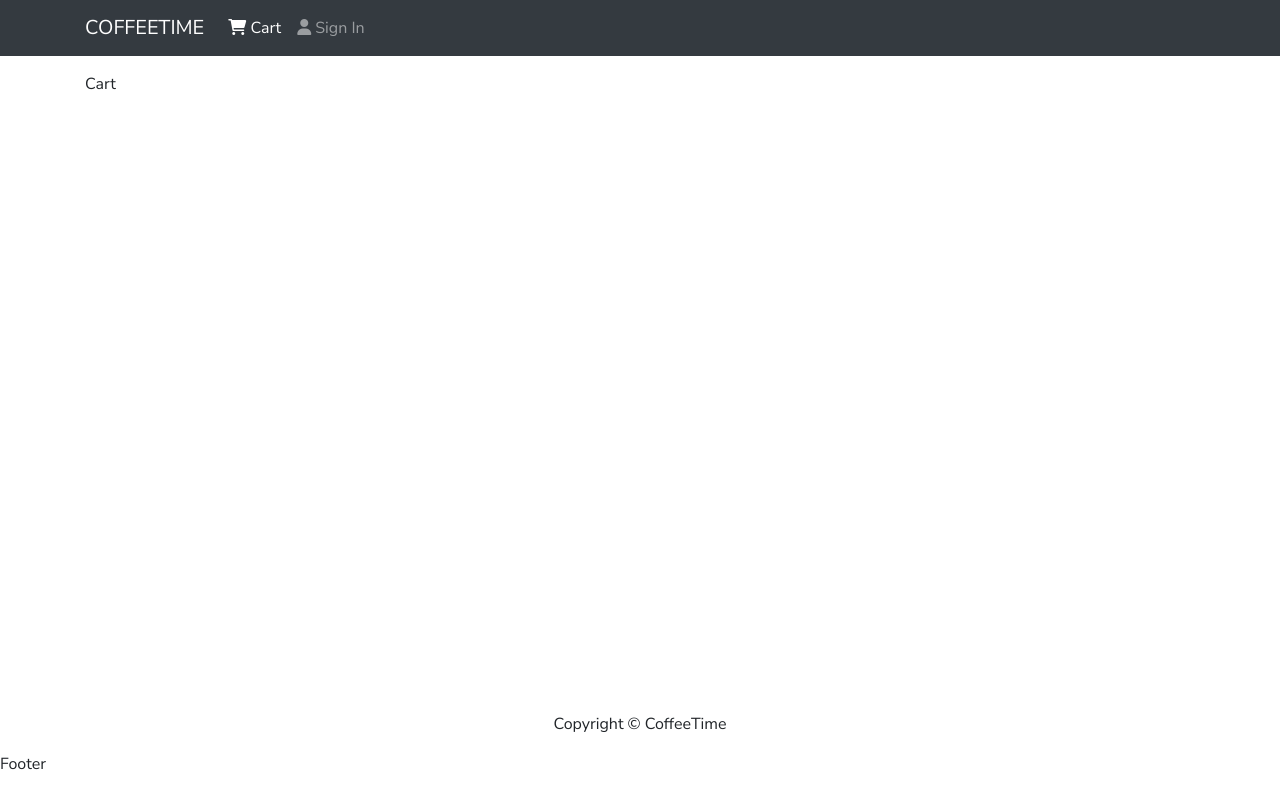
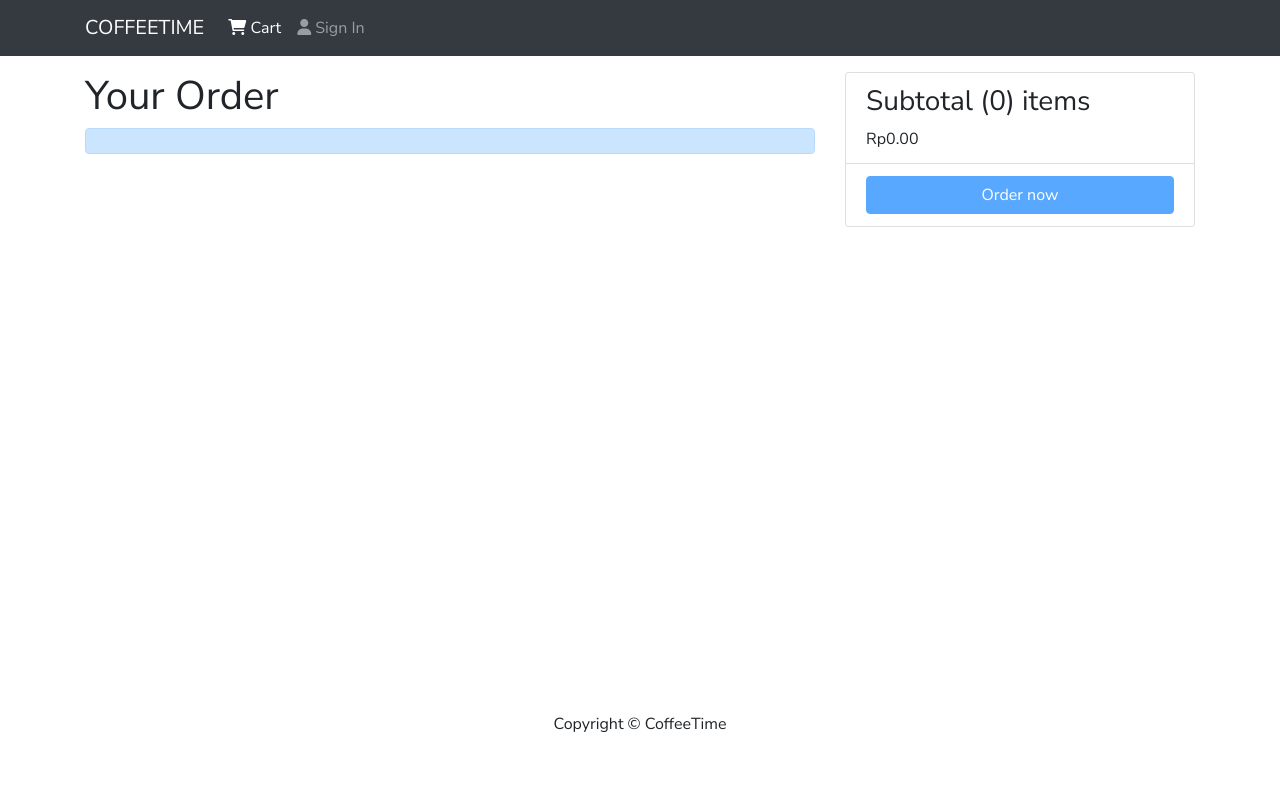
Before and after one commit to daffaromero/CoffeeTime-frontend, a React (Create React App) app: page /cart in a window 1280 px wide. Built offline with nearby package versions, Linux system fonts and the light colour scheme.

Commit message:
CartScreen HALFWAY

```diff
--- a/src/App.js
+++ b/src/App.js
@@ -17,7 +17,6 @@ const App = () => {
             <Route path='/' element={<HomeScreen />} />
             <Route path='/product/:id' element={<ProductScreen />} />
             <Route path='/cart/:id?' element={<CartScreen />} />
-            <Route path='/cart/:id' element={<CartScreen />} />
             <Route path='/cart' element={<CartScreen />} />
           </Routes>
         </Container>
--- a/src/actions/cartActions.js
+++ b/src/actions/cartActions.js
@@ -1,20 +1,28 @@
-import axios from 'axios'
-import { CART_ADD_ITEM } from '../constants/cartConstants'
+import axios from "axios";
+import { CART_ADD_ITEM, CART_REMOVE_ITEM } from "../constants/cartConstants";
 
 export const addToCart = (id, qty) => async (dispatch, getState) => {
-    const { data } = await axios.get(`/api/v1/menu/${id}`)
+  const { data } = await axios.get(`/api/v1/menu/${id}`);
 
-    dispatch({
-        type: CART_ADD_ITEM,
-        payoad: {
-            product: data._id,
-            name: data.name,
-            image: data.image,
-            price: data.price,
-            available : data.available,
-            qty
-        }
+  dispatch({
+    type: CART_ADD_ITEM,
+    payload: {
+      prod_id: data.data._id,
+      name: data.data.name,
+      image: data.data.image,
+      price: data.data.price,
+      available: data.data.available,
+      qty,
+    },
+  });
+  localStorage.setItem("cartItems", JSON.stringify(getState().cart.cartItems));
+};
 
-    })
-    localStorage.setItem('cartItems', (getState().cart.cartItems))
-}
+export const removeFromCart = (id) => (dispatch, getState) => {
+  dispatch({
+    type: CART_REMOVE_ITEM,
+    payload: id,
+  });
+
+  localStorage.setItem("cartItems", JSON.stringify(getState().cart.cartItems));
+};
--- a/src/components/Footer.js
+++ b/src/components/Footer.js
@@ -6,10 +6,9 @@ const Footer = () => {
     <footer>
       <Container>
         <Row>
-          <Col className="text-center py-3">Copyright &copy; CoffeeTime</Col>
+          <Col className='text-center py-3'>Copyright &copy; CoffeeTime</Col>
         </Row>
       </Container>
-      Footer
     </footer>
   );
 };
--- a/src/constants/cartConstants.js
+++ b/src/constants/cartConstants.js
@@ -1,2 +1,2 @@
-export const CART_ADD_ITEM ='CART_ADD_ITEM'
-export const CART_REMOVE_ITEM = 'CART_REMOVE_ITEM'
+export const CART_ADD_ITEM = "CART_ADD_ITEM";
+export const CART_REMOVE_ITEM = "CART_REMOVE_ITEM";
--- a/src/reducers/cartReducers.js
+++ b/src/reducers/cartReducers.js
@@ -1,26 +1,31 @@
-import { CART_ADD_ITEM } from '../constants/cartConstants'
+import { CART_ADD_ITEM, CART_REMOVE_ITEM } from "../constants/cartConstants";
 
-export const cartReducer = (state = { cartItems: []}, action) => {
-    switch(action.type) {
-        case CART_ADD_ITEM :
-            const item = action.payload
+export const cartReducer = (state = { cartItems: [] }, action) => {
+  switch (action.type) {
+    case CART_ADD_ITEM:
+      const item = action.payload;
 
-            const existItem = state.cartItems.find((x) => x.product === item.product)
+      const existItem = state.cartItems.find((x) => x.prod_id === item.prod_id);
 
-            if(existItem) {
-                return{
+      if (existItem) {
+        return {
           ...state,
-                    cartItems: state.cartItems.map((x) => x.product === existItem.product ? item : x
+          cartItems: state.cartItems.map((x) =>
+            x.product === existItem.prod_id ? item : x
           ),
-                }
-
-            }else{
-                return{
+        };
+      } else {
+        return {
           ...state,
           cartItems: [...state.cartItems, item],
+        };
       }
+    case CART_REMOVE_ITEM:
+      return {
+        ...state,
+        cartItems: state.cartItems.filter((x) => x.product !== action.payload),
+      };
+    default:
+      return state;
   }
-        default:
-            return state
-    }
-}
+};
--- a/src/screens/CartScreen.js
+++ b/src/screens/CartScreen.js
@@ -1,27 +1,116 @@
-import React, {useEffect} from 'react'
-import { Link, useParams, useLocation} from 'react-router-dom'
-import { useDispatch, useSelector } from 'react-redux'
-import {Row, Col, ListGroup, Image, Form, Button, Card} from 'react-bootstrap'
-import Message from '../components/Message'
-import { addToCart } from '../actions/cartActions'
+import React, { useEffect } from "react";
+import { Link, useParams, useLocation } from "react-router-dom";
+import { useDispatch, useSelector } from "react-redux";
+import {
+  Row,
+  Col,
+  ListGroup,
+  Image,
+  Form,
+  Button,
+  Card,
+} from "react-bootstrap";
+import Message from "../components/Message";
+import { addToCart, removeFromCart } from "../actions/cartActions";
+import { FontAwesomeIcon } from "@fortawesome/react-fontawesome";
+import { faTrash } from "@fortawesome/free-solid-svg-icons";
+const CartScreen = ({ props }) => {
+  const { id } = useParams();
+  const cart = useSelector((state) => state.cart);
+  const { cartItems } = cart;
 
-const CartScreen = ({props, history}) => {
-    let location = useLocation();
-    const { id } = useParams();
-    const productId = id;
+  const removeFromCartHandler = (id) => {
+    dispatch(removeFromCart(id));
+  };
 
-    const qty = location.search ? Number(location.search.split('='))[1] : 1
+  // const qty = location.search ? Number(location.search.split('='))[1] : 1
 
-    const dispatch = useDispatch()
-    useEffect(() => {
-        if(productId) {
-            dispatch(addToCart(productId, qty))
-        }
-    }, [dispatch, productId, qty])
+  const dispatch = useDispatch();
+  // useEffect(() => {
+  //     if(productId) {
+  //         dispatch(addToCart(productId, qty))
+  //     }
+  // }, [dispatch, productId, qty])
 
-
-
-  return <div>Cart</div>
-}
-
-export default CartScreen
+  return (
+    <Row>
+      <Col md={8}>
+        <h1>Your Order</h1>
+        {cartItems.length === 0 ? (
+          <Message>
+            Your order is empty<Link to='/'>Go Back</Link>
+          </Message>
+        ) : (
+          <ListGroup variant='flush'>
+            {cartItems.map((item) => (
+              <ListGroup.Item key={item.prod_id}>
+                <Row>
+                  <Col md={2}>
+                    <Image src={item.image} alt={item.name} fluid rounded />
+                  </Col>
+                  <Col md={3}>
+                    <Link to={`/product/${item.prod_id}`}>{item.name}</Link>
+                  </Col>
+                  <Col md={2}>Rp{item.price}</Col>
+                  <Col md={2}>
+                    <Form.Control
+                      as='select'
+                      value={item.qty}
+                      onChange={(e) =>
+                        dispatch(
+                          addToCart(item.prod_id, Number(e.target.value))
+                        )
+                      }
+                    >
+                      {[...Array(item.available).keys()].map((x) => (
+                        <option key={x + 1} value={x + 1}>
+                          {x + 1}
+                        </option>
+                      ))}
+                    </Form.Control>
+                  </Col>
+                  <Col md={2}>
+                    <Button
+                      type='button'
+                      variant='light'
+                      onClick={() => removeFromCartHandler(item.prod_id)}
+                    >
+                      <FontAwesomeIcon icon={faTrash} />
+                    </Button>
+                  </Col>
+                </Row>
+              </ListGroup.Item>
+            ))}
+          </ListGroup>
+        )}
+      </Col>
+      <Col md={4}>
+        <Card>
+          <ListGroup variant='flush'>
+            <ListGroup.Item>
+              <h3>
+                Subtotal ({cartItems.reduce((acc, item) => acc + item.qty, 0)})
+                items
+              </h3>
+              Rp
+              {cartItems
+                .reduce((acc, item) => acc + item.qty * item.price, 0)
+                .toFixed(2)}
+            </ListGroup.Item>
+            <ListGroup.Item>
+              <Button
+                type='button'
+                className='btn-block'
+                disabled={cartItems.length === 0}
+                //onClick={checkoutHandler}
+              >
+                Order now
+              </Button>
+            </ListGroup.Item>
+          </ListGroup>
+        </Card>
+      </Col>
+    </Row>
+  );
+};
+export default CartScreen;
--- a/src/screens/ProductScreen.js
+++ b/src/screens/ProductScreen.js
@@ -1,14 +1,24 @@
 import React, { useState, useRef, useEffect } from "react";
 import { Link, useParams, useNavigate } from "react-router-dom";
 import { useDispatch, useSelector } from "react-redux";
-import { Row, Col, Image, ListGroup, Card, Button, ListGroupItem, Form } from "react-bootstrap";
+import {
+  Row,
+  Col,
+  Image,
+  ListGroup,
+  Card,
+  Button,
+  ListGroupItem,
+  Form,
+} from "react-bootstrap";
 import { listMenus, listMenuDetails } from "../actions/menuActions";
+import { addToCart } from "../actions/cartActions";
 import Message from "../components/Message";
 import Loader from "../components/Loader";
 
 const URI = "https://coffeetime-backend.vercel.app";
 const ProductScreen = ({ history, props }) => {
-  const [qty, setQty] = useState(1)
+  const [qty, setQty] = useState(1);
   let navigate = useNavigate();
 
   const dispatch = useDispatch();
@@ -27,8 +37,9 @@ const ProductScreen = ({ history, props }) => {
   }, [dispatch, props]);
 
   const addToCartHandler = () => {
-    navigate(`/cart/${id}?qty=${qty}`)
-  }
+    dispatch(addToCart(id, qty));
+    navigate("/cart");
+  };
 
   return (
     <>
@@ -83,19 +94,16 @@ const ProductScreen = ({ history, props }) => {
                           value={qty}
                           onChange={(e) => setQty(e.target.value)}
                         >
-                          {
-                            [...Array(menu.available).keys()].map((x) => (
+                          {[...Array(menu.available).keys()].map((x) => (
                             <option key={x + 1} value={x + 1}>
                               {x + 1}
                             </option>
-                          ))
-                          }
-
+                          ))}
                         </Form.Control>
                       </Col>
                     </Row>
                   </ListGroupItem>
-                ) }
+                )}
 
                 <ListGroup.Item>
                   <Button
--- a/src/store.js
+++ b/src/store.js
@@ -1,5 +1,4 @@
 import { createStore, combineReducers, applyMiddleware } from "redux";
-import { configureStore } from "@reduxjs/toolkit";
 import thunk from "redux-thunk";
 import { composeWithDevTools } from "redux-devtools-extension";
 import { menuListReducer, menuDetailsReducer } from "./reducers/menuReducers";
@@ -11,11 +10,13 @@ const reducer = combineReducers({
   cart: cartReducer,
 });
 
-const cartItemsFromStorage = localStorage.getItem('carItems') ? JSON.parse (localStorage.getItem('cartItems')) : []
+const cartItemsFromStorage = localStorage.getItem("cartItems")
+  ? JSON.parse(localStorage.getItem("cartItems"))
+  : [];
 
 const initialState = {
-  cart: { cartItems: cartItemsFromStorage}
-}
+  cart: { cartItems: cartItemsFromStorage },
+};
 
 const middleware = [thunk];
 
```
Lines whose indentation alone changed are shown as unchanged.
